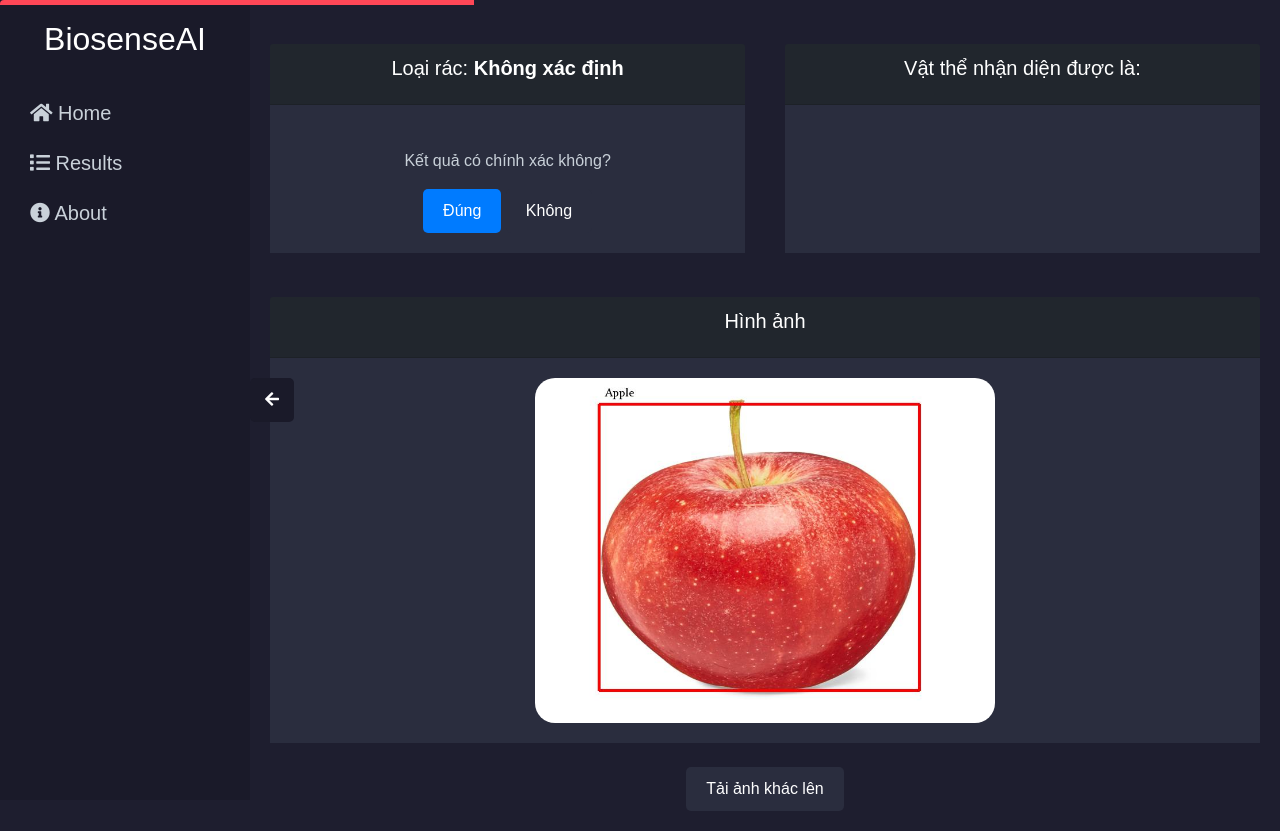
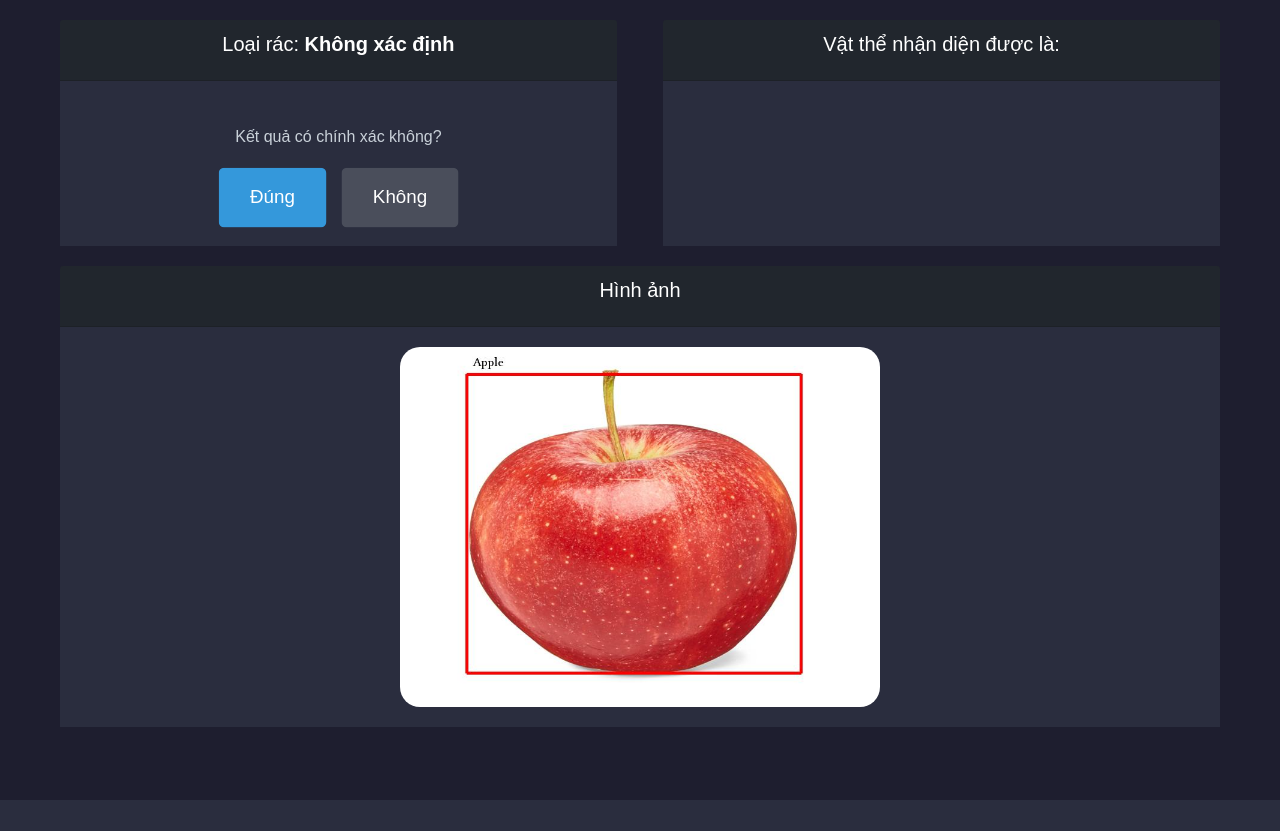
Before and after one commit to QuangquyNguyenvo/Project-Classification, a Flask app: page /result in a window 1280 px wide. After the commit the page ends 800 px from the top, so only its background shows below. Run offline with Flask 3, Linux system fonts and the light colour scheme; some libraries are stand-ins or nearby versions.

Commit message:
Xóa sidebar + OCD Fix + lùa Animation. +2 bug T_T
Khi chọn Không thì UI nó bị Backend
Mất thanh thời gian

```diff
--- a/vision_app/templates/result.html
+++ b/vision_app/templates/result.html
@@ -16,50 +16,17 @@
             padding: 0;
             overflow-x: hidden;
         }
-        .sidebar {
-            position: fixed;
-            top: 0;
-            bottom: 0;
-            left: 0;
-            width: 250px;
-            background-color: #1a1a29;
+        .content-wrapper {
             padding: 20px;
-            transition: transform 0.3s ease;
-            transform: translateX(0);
-            overflow-y: auto;
-            z-index: 1000;
-        }
-        .sidebar.closed {
-            transform: translateX(-250px);
-        }
-        .sidebar h2 {
-            color: #ffffff;
-            text-align: center;
-            margin-bottom: 30px;
-        }
-        .sidebar a {
-            color: #c9d1d9;
-            text-decoration: none;
-            display: block;
-            padding: 10px;
-            border-radius: 5px;
-            font-size: 1.25rem;
-        }
-        .content-wrapper {
-            transition: margin-left 0.3s ease;
-            margin-left: 250px;
-            padding: 20px;
-            width: calc(100% - 250px);
-        }
-        .content-wrapper.full-width {
-            margin-left: 0;
             width: 100%;
+            max-width: 1200px;
+            margin: 0 auto;
         }
         .img-container img {
             max-width: 100%;
             height: auto;
             border-radius: 20px;
-            max-height: 360px; /* Ensuring the image fits well within the screen */
+            max-height: 360px;
         }
         .list-group-item {
             background-color: #2a2d3e;
@@ -76,89 +43,27 @@
             color: #c9d1d9;
             border-radius: 20px;
             width: 100%;
+            margin-bottom: 20px;
         }
         .btn-secondary, .btn-primary {
             border: none;
             padding: 10px 20px;
             border-radius: 5px;
+            transition: all 0.3s ease;
         }
         .btn-secondary {
-            background-color: #2a2d3e;
+            background-color: #4a4e5b;
             color: #ffffff;
         }
         .btn-secondary:hover, .btn-secondary:focus {
-            background-color: #21262d;
+            background-color: #5a5e6b;
         }
         .btn-primary {
-            background-color: #007bff;
+            background-color: #3498db;
             color: #ffffff;
         }
         .btn-primary:hover, .btn-primary:focus {
-            background-color: #0056b3;
-        }
-        ::-webkit-scrollbar {
-            display: none;
-        }
-        @media (max-width: 768px) {
-            .content-wrapper {
-                margin-left: 0;
-                padding: 10px;
-                width: 100%;
-            }
-            .sidebar {
-                width: 100%;
-                height: auto;
-                position: relative;
-            }
-            .list-group-item, .card {
-                width: 100%;
-            }
-        }
-        @media (max-width: 576px) {
-            .content-wrapper {
-                padding: 5px;
-            }
-            .img-container img {
-                width: 100%;
-            }
-        }
-        .toggle-btn {
-            position: fixed;
-            top: 50%;
-            left: 250px;
-            z-index: 1000;
-            background-color: #1a1a29;
-            color: #ffffff;
-            border: none;
-            padding: 10px 15px;
-            border-radius: 5px;
-            cursor: pointer;
-            transition: left 0.3s ease, transform 0.3s ease;
-            transform: translateY(-50%);
-        }
-        .toggle-btn.closed {
-            left: 0;
-            transform: translateY(-50%) rotate(180deg);
-        }
-        .sidebar.closed + .toggle-btn {
-            left: 0;
-        }
-        .sidebar.closed + .toggle-btn + .content-wrapper {
-            margin-left: 0;
-            width: 100%;
-        }
-        .progress {
-            position: fixed;
-            top: 0;
-            left: 0;
-            width: 100%;
-            background-color: transparent;
-            z-index: 1100;
-        }
-        .progress-bar {
-            height: 5px;
-            background-color: #ff4757;
-            transition: width 0.1s linear;
+            background-color: #2980b9;
         }
         .card-header {
             background-color: #21262d;
@@ -167,14 +72,13 @@
         .card-body {
             background-color: #2a2d3e;
         }
-        /* New styles for the specific layout */
         .card-wrapper {
             display: flex;
+            flex-wrap: wrap;
             justify-content: space-between;
-            align-items: stretch; /* Ensure equal height */
         }
         .card-wrapper .card {
-            width: 48%; /* Adjust width as needed */
+            width: 100%;
             margin-bottom: 20px;
         }
         .correction-options {
@@ -183,15 +87,12 @@
             padding: 10px;
             margin-top: 10px;
             display: none;
-            position: absolute;
-            left: 50%;
-            transform: translateX(-50%);
-            z-index: 1000;
+            width: 100%;
             animation: slide-down 0.3s ease forwards;
         }
         .correction-options button {
-            display: block;
-            margin: 5px 0;
+            display: inline-block;
+            margin: 5px;
             padding: 8px 16px;
             border: none;
             background-color: #3a3e4b;
@@ -205,38 +106,65 @@
         }
         @keyframes slide-down {
             0% {
-                transform: translateX(-50%) translateY(-100%);
+                transform: translateY(-20px);
                 opacity: 0;
             }
             100% {
-                transform: translateX(-50%) translateY(0);
+                transform: translateY(0);
                 opacity: 1;
+            }
+        }
+        .feedback-buttons {
+            display: flex;
+            justify-content: center;
+            gap: 20px;
+            margin-top: 20px;
+        }
+        .feedback-buttons button {
+            font-size: 18px;
+            padding: 15px 30px;
+            animation: pulse 2s infinite;
+        }
+        @keyframes pulse {
+            0% {
+                transform: scale(1);
+            }
+            50% {
+                transform: scale(1.05);
+            }
+            100% {
+                transform: scale(1);
+            }
+        }
+        @media (min-width: 768px) {
+            .card-wrapper .card {
+                width: 48%;
+            }
+        }
+        @media (max-width: 767px) {
+            .feedback-buttons {
+                flex-direction: column;
+                align-items: center;
+            }
+            .feedback-buttons button {
+                width: 80%;
             }
         }
     </style>
 </head>
 <body>
-    <div class="sidebar" id="sidebar">
-        <h2>BiosenseAI</h2>
-        <a href="/"><i class="fas fa-home"></i> Home</a>
-        <a href="/result"><i class="fas fa-list"></i> Results</a>
-        <a href="/about"><i class="fas fa-info-circle"></i> About</a>
-    </div>
-    <button class="toggle-btn" id="toggle-btn"><i class="fas fa-arrow-left"></i></button>
     <div class="content-wrapper" id="content-wrapper">
-        <div class="progress">
-            <div class="progress-bar" id="progress-bar" style="width: 100%;"></div>
-        </div>
-
         <div class="card-wrapper">
-            <div class="card mt-4">
+            <div class="card">
                 <div class="card-header text-center">
                     <h5 class="card-title">Loại rác: <strong id="waste-type">{{ waste_type }}</strong></h5>
                 </div>
                 <div class="card-body text-center">
                     <p class="card-text mt-4">Kết quả có chính xác không?</p>
-                    <button id="correct-btn" class="btn btn-primary">Đúng</button>
-                    <button id="incorrect-btn" class="btn btn-secondary">Không</button>
+                    <div class="feedback-buttons">
+                        <button id="correct-btn" class="btn btn-primary">Đúng</button>
+                        <button id="incorrect-btn" class="btn btn-secondary">Không</button>
+                    </div>
                     <div id="correction-options" class="correction-options">
                         <p class="card-text">Chọn loại rác đúng:</p>
                         <button class="btn btn-secondary correction-option" data-type="Hữu cơ">Hữu cơ</button>
@@ -248,7 +176,7 @@
                 </div>
             </div>
 
-            <div class="card mt-4">
+            <div class="card">
                 <div class="card-header text-center">
                     <h5 class="card-title">Vật thể nhận diện được là:</h5>
                 </div>
@@ -264,7 +192,7 @@
             </div>
         </div>
 
-        <div class="card mt-4">
+        <div class="card">
             <div class="card-header text-center">
                 <h5 class="card-title">Hình ảnh</h5>
             </div>
@@ -276,43 +204,18 @@
                 </div>
             </div>
         </div>
-
-        <div class="text-center mt-4">
-            <a href="/" class="btn btn-secondary">Tải ảnh khác lên</a>
-        </div>
     </div>
     <script>
-        const sidebar = document.getElementById('sidebar');
-        const toggleBtn = document.getElementById('toggle-btn');
-        const contentWrapper = document.getElementById('content-wrapper');
-        const progressBar = document.getElementById('progress-bar');
         const correctBtn = document.getElementById('correct-btn');
         const incorrectBtn = document.getElementById('incorrect-btn');
         const correctionOptions = document.getElementById('correction-options');
         const wasteTypeDisplay = document.getElementById('waste-type');
-
-        toggleBtn.addEventListener('click', () => {
-            sidebar.classList.toggle('closed');
-            toggleBtn.classList.toggle('closed');
-            contentWrapper.classList.toggle('full-width');
-        });
-
-        let width = 110;
-        let interval = setInterval(() => {
-            width -= 1;
-            progressBar.style.width = width + '%';
-            if (width <= 0) {
-                clearInterval(interval);
-                window.location.href = '/';
-            }
-        }, 90);
 
         correctBtn.addEventListener('click', () => {
             window.location.href = '/';
         });
 
         incorrectBtn.addEventListener('click', () => {
-            clearInterval(interval);
             correctionOptions.style.display = 'block';
         });
 
```
